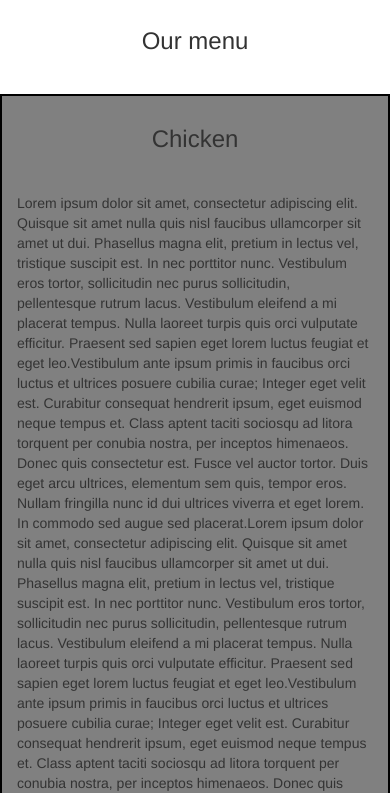
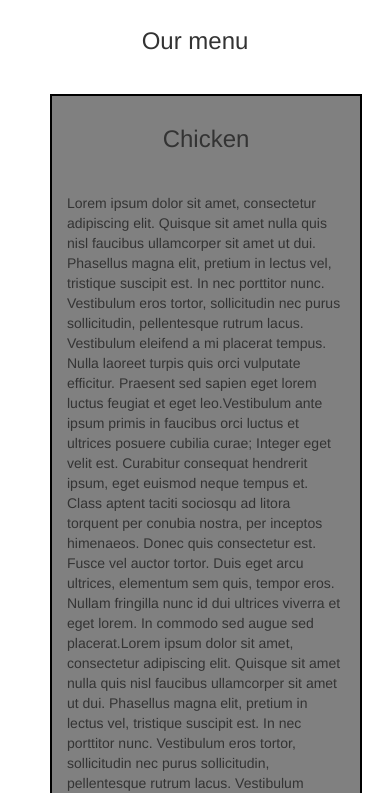
Before and after one commit to Sbirox/Coursera-course, a plain HTML site: page Module3-solution/index.html in a window 390 px wide. Shown: the part 54-847 px from the top of the page. Drawn offline with nearby package versions, Linux system fonts and the light colour scheme.

Commit message:
Update index.css

```diff
--- a/Module3-solution/index.css
+++ b/Module3-solution/index.css
@@ -1,3 +1,4 @@
+
 h3{
 	text-align: center;
 	padding: 10px;
@@ -16,9 +17,17 @@ h3{
 	overflow: hidden;
 	margin-top: 20px;
 	margin-bottom: 20px;
+
 }
 
+@media (max-width: 768px){
+	#paragraph{
+		width: 80%;
+		margin-left: 50px;
+	}
+}
 li{
 	font-size: 20px;
 	color: white;
+
 }
```
